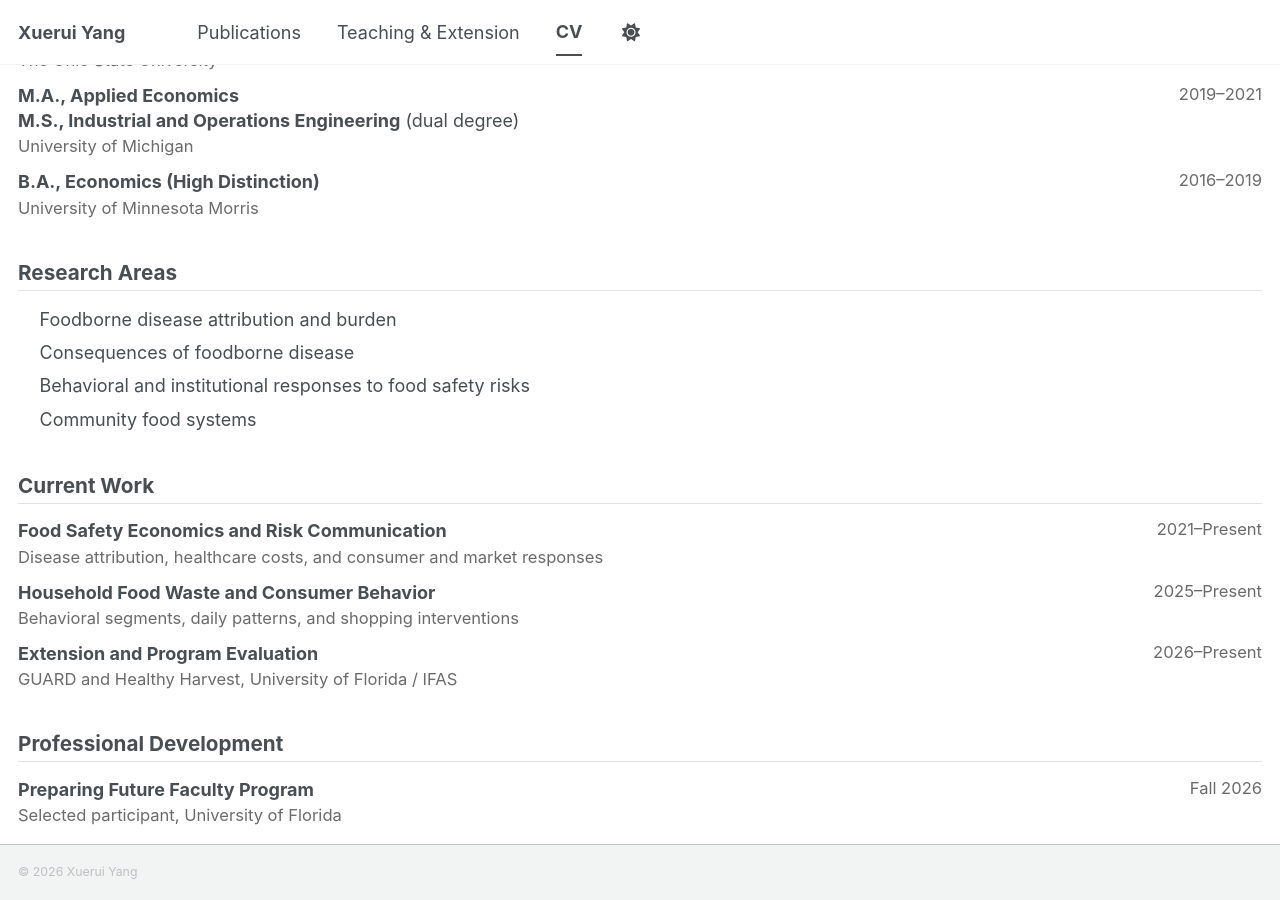
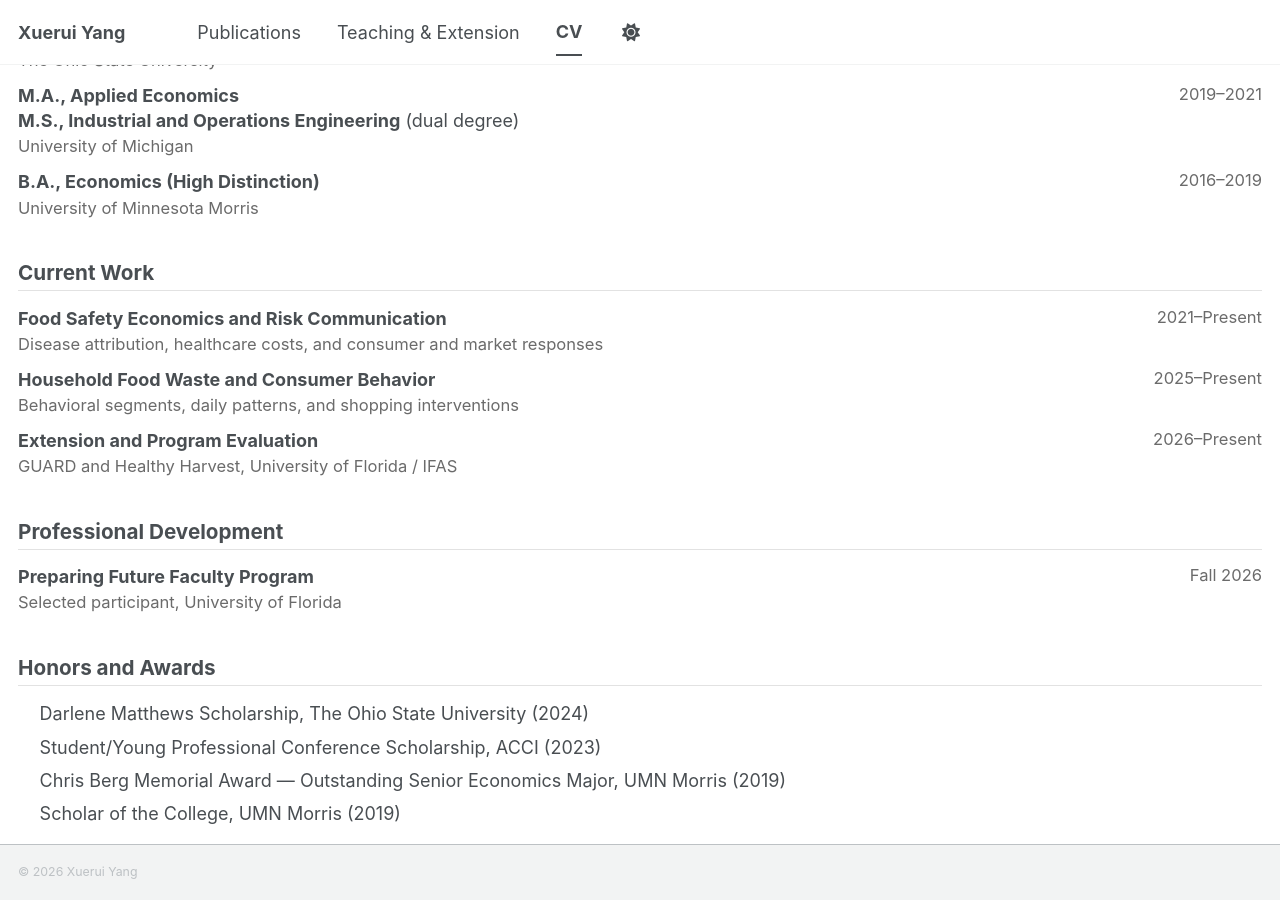
Before and after one commit to xueruiycool/xueruiycool.github.io, a Jekyll site: the page built from _pages/cv.md, in a window 1280 px wide and 900 px high, scrolled down 444 px. Built offline with Jekyll 4.4.1, drawn with Linux system fonts in a browser that asks for light colours; a style sheet for code colours, icons or effects is not loaded.

```diff
--- a/_pages/cv.md
+++ b/_pages/cv.md
@@ -36,16 +36,6 @@ redirect_from:
 </div>
 
 <div class="cv-section">
-<h2>Research Areas</h2>
-<ul class="cv-list">
-<li>Foodborne disease attribution and burden</li>
-<li>Consequences of foodborne disease</li>
-<li>Behavioral and institutional responses to food safety risks</li>
-<li>Community food systems</li>
-</ul>
-</div>
-
-<div class="cv-section">
 <h2>Current Work</h2>
 <div class="cv-entry"><div class="cv-what"><strong>Food Safety Economics and Risk Communication</strong><br><span class="cv-sub">Disease attribution, healthcare costs, and consumer and market responses</span></div><div class="cv-when">2021&ndash;Present</div></div>
 <div class="cv-entry"><div class="cv-what"><strong>Household Food Waste and Consumer Behavior</strong><br><span class="cv-sub">Behavioral segments, daily patterns, and shopping interventions</span></div><div class="cv-when">2025&ndash;Present</div></div>
```
Also changed, not shown: 1 other file.
